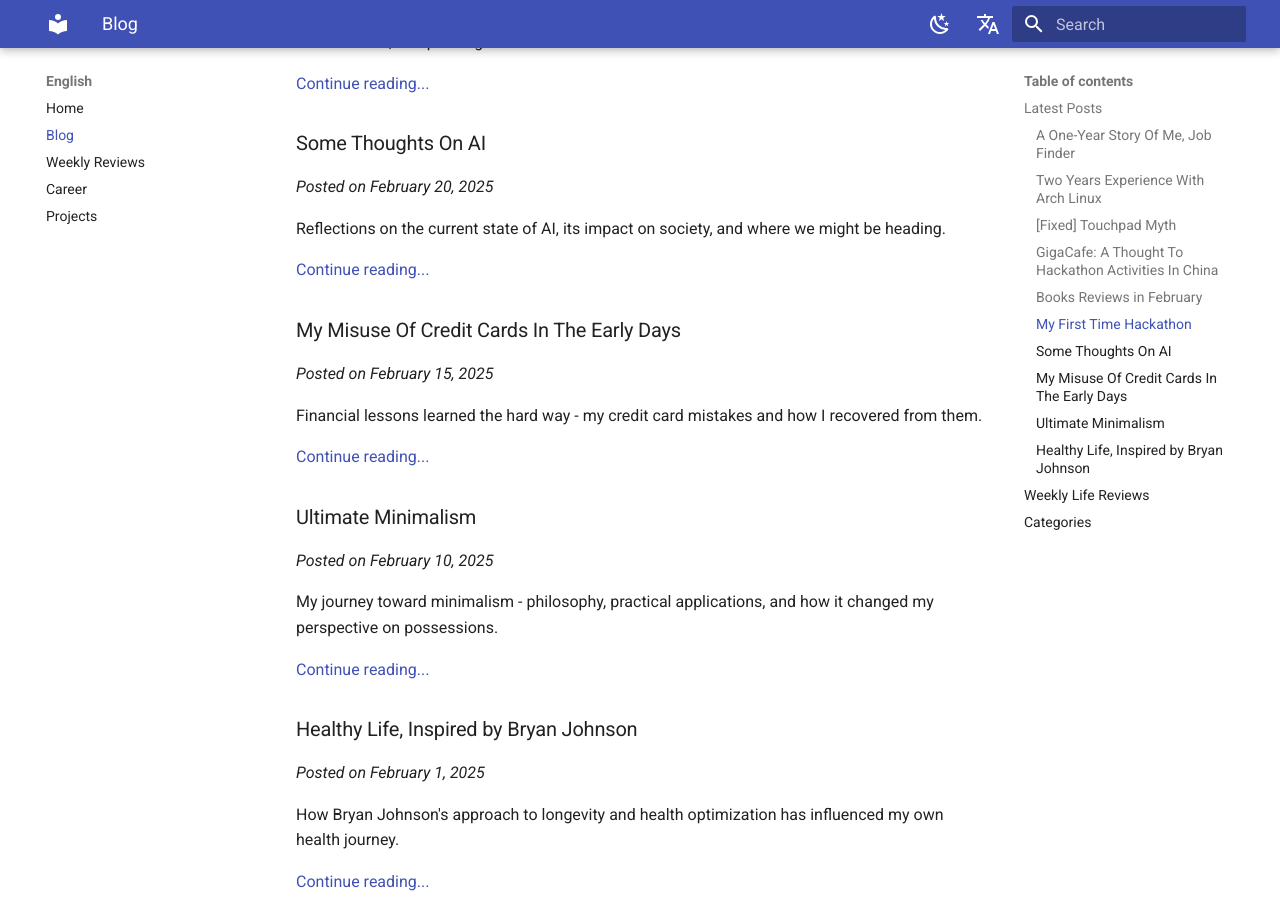
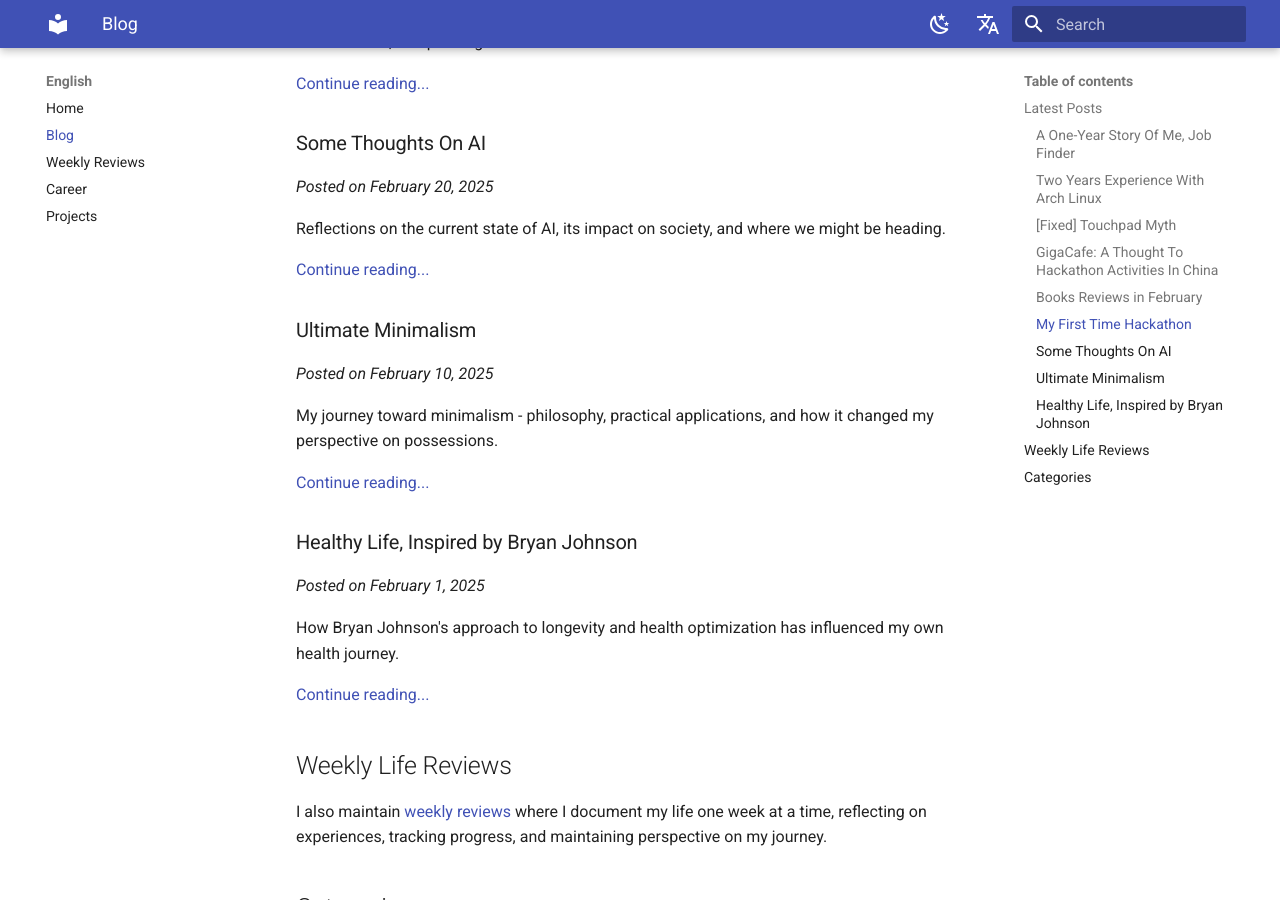
Before and after one commit to liweisu0/blog, an MkDocs documentation site: the page built from docs/blog.md, in a window 1280 px wide and 900 px high, scrolled down 1439 px. Built offline with MkDocs 1.6.1 and Material for MkDocs 9.7.7, drawn with Linux system fonts in a browser that asks for light colours; comment, search, counter and statistics services are not loaded.

Commit message:
Update blog posts: Remove credit card mistakes, add book reviews, and expand thoughts on AI

```diff
--- a/docs/blog.md
+++ b/docs/blog.md
@@ -53,13 +53,6 @@ Reflections on the current state of AI, its impact on society, and where we migh
 
 [Continue reading...](../blog/thoughts-on-ai.md)
 
-### My Misuse Of Credit Cards In The Early Days
-*Posted on February 15, 2025*
-
-Financial lessons learned the hard way - my credit card mistakes and how I recovered from them.
-
-[Continue reading...](../blog/credit-card-mistakes.md)
-
 ### Ultimate Minimalism
 *Posted on February 10, 2025*
 
```
Also changed, not shown: blog/credit-card-mistakes.md (deleted, +0 -11 lines), blog/february-book-reviews.md (+8 -4 lines), blog/thoughts-on-ai.md (+11 -3 lines).
